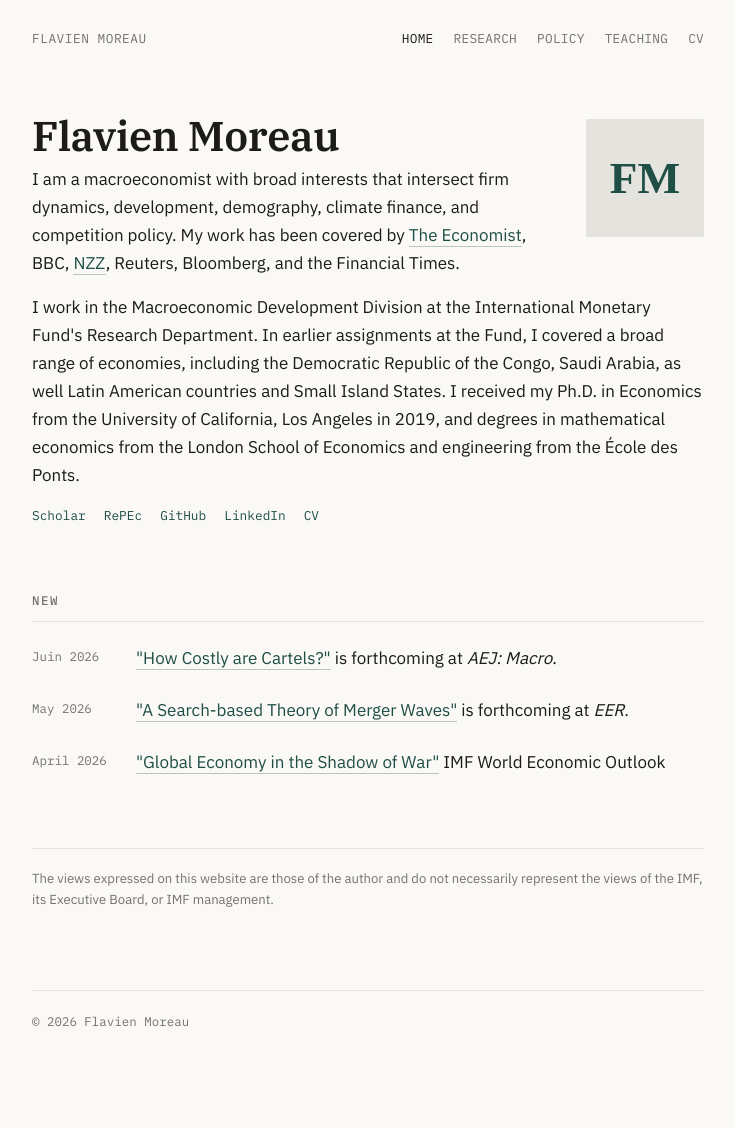
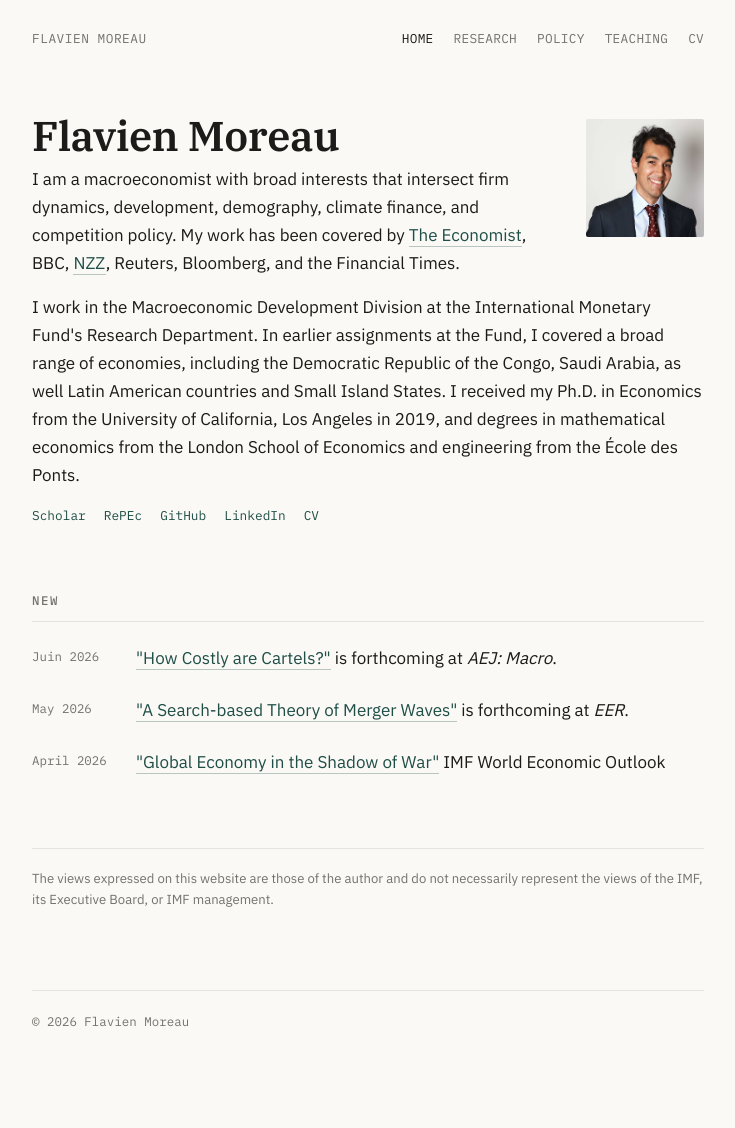
Before and after one commit to flavienmoreau/flavienmoreau.github.io, a Jekyll site: the page built from index.md, in a window 1280 px wide. Shown: the whole page, without its empty margins (272-1007 px from the left). Built offline with Jekyll 4.4.1, drawn with Linux system fonts in a browser that asks for light colours.

Commit message:
Update author portrait image in index.md

```diff
--- a/index.md
+++ b/index.md
@@ -4,7 +4,7 @@ title: Home
 ---
 
 <section class="hero">
-  <img class="portrait" src="{{ '/assets/img/portrait.svg' | relative_url }}" alt="{{ site.author.name }}">
+  <img class="portrait" src="{{ '/assets/img/Moreau_Flavien_bio_pic.jpg' | relative_url }}" alt="{{ site.author.name }}">
   <h1>{{ site.author.name }}</h1>
   <!-- <p class="role">{{ site.author.role }}, {{ site.author.affiliation }}</p> -->
   <div class="bio">
```
